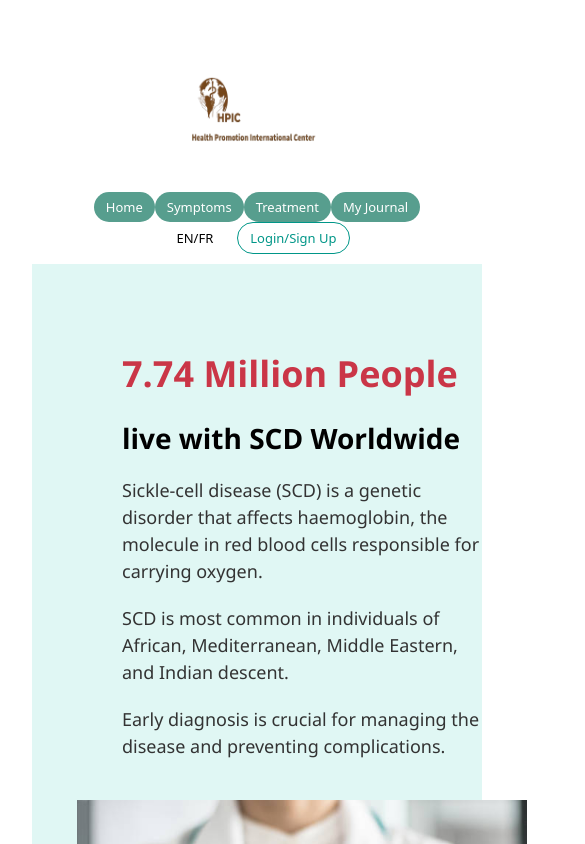
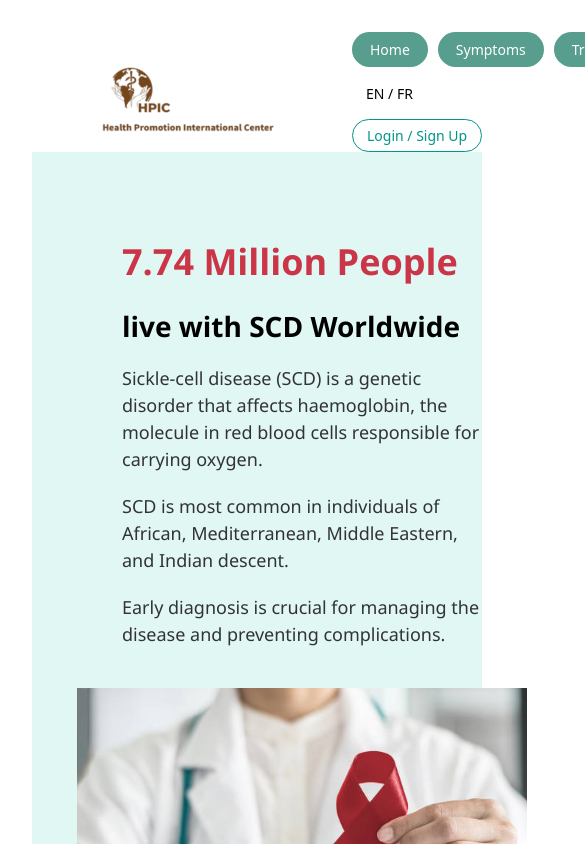
Before and after one commit to James6827/hpic-scd-app-Final-Version, a React app in the folder frontend/: page /treatment in a window 390 px wide. Shown: the top 844 px of the page, 585 px wide, since content can reach past the window. Built offline with nearby package versions, Linux system fonts and the light colour scheme; the HTML template or start-up script is replaced by a standard one.

Commit message:
fixed css

```diff
--- a/frontend/src/components/Navbar.css
+++ b/frontend/src/components/Navbar.css
@@ -1,88 +1,78 @@
-/* Responsive tweaks for mobile */
-@media (max-width: 768px) {
-  .navbar {
-    flex-direction: column;     /* stack sections vertically */
-    align-items: center;        /* center content */
-    padding: 10px;              /* reduce padding */
-    height: auto;               /* allow height to grow */
-    gap: 10px;
-    background-color: #ffffff;  /* keep navbar background */
-  }
+.navbar
+{ background-color: #ffffff; /* soft teal background */
+  display: flex;
+  justify-content: space-between;
+  align-items: center; padding: 0px 12px;
 
-  /* Left section: logo + name */
+
+  flex-wrap: wrap; height: 120px; } /* Left section (logo + name) */
   .navbar-left {
-    justify-content: center;    /* center logo on mobile */
-    width: 100%;
-    gap: 8px;
-  }
+    display: flex;
+    align-items: center;
+    gap: 10px; }
 
   .logo {
-    width: 180px;               /* scale down logo */
-    height: auto;               /* keep aspect ratio */
-  }
+    width: 250px;
+    height: auto; } /* Center section (buttons) */
 
-  /* Center buttons */
   .navbar-center {
-    flex-wrap: wrap;            /* allow buttons to wrap */
-    justify-content: center;    /* center buttons */
-    width: 100%;
-    gap: 8px;
-  }
+    display: flex;
+    gap: 10px; }
 
   .navbar-center button {
-    padding: 6px 12px;          /* smaller padding for mobile */
-    font-size: 13px;            /* keep font smaller */
-    background-color: #579e8e;  /* keep original color */
-    color: #fff;                /* keep original text color */
-    border-radius: 20px;        /* keep rounded corners */
-    border: none;               /* keep original border */
-  }
+    background-color: #579e8e; /* teal green */
+    color: #fff;
+    border: none;
+    border-radius: 20px;
+    padding: 8px 18px; cursor: pointer;
+    font-size: 14px;
+    transition: background-color 0.2s ease; }
 
     .navbar-center button:hover {
-    background-color: #00796b;  /* keep hover color */
-  }
+    background-color: #00796b; /* darker teal on hover */ } /* leftRight section (EN/FR) */
 
-  /* Language buttons and login */
-  @media (max-width: 768px) {
-  .navbar-end {
-    display: flex;           /* make EN/FR + Login row a single flex row */
-    justify-content: center; /* center all buttons */
-    gap: 12px;               /* space between left and right groups */
-    flex-wrap: nowrap;       /* keep everything on one line */
-    width: auto;
-  }
-
-  .navbar-leftright,
-  .navbar-right {
+    .navbar-leftright {
     display: flex;
-    gap: 8px;                /* spacing between individual buttons */
-  }
-
-  .language-btn,
-  .login-btn {
-    padding: 6px 12px;       /* keep mobile-friendly padding */
-    font-size: 13px;
-    border-radius: 20px;
-    transition: all 0.2s ease;
-  }
-
-  /* Keep all colors & hover effects */
-  .language-btn {
+    align-items: center;
+    gap: 10px;
+    font-size: 14px; } .language-btn {
     border: none;
     background: none;
     color: #000000;
+    border-radius: 20px;
+    padding: 6px 14px;
+    cursor: pointer;
+    transition: all 0.2s ease; }
+
+    .login-btn:hover {
+    background-color: #009688;
+    color: white; } /* Right section (login) */
+
+    .navbar-right {
+    display: flex;
+    align-items: center;
+    gap: 10px; font-size: 14px;
   }
 
     .login-btn {
       border: 1px solid #009688;
       background: none;
       color: #009688;
+      border-radius: 20px;
+      padding: 6px 14px;
+      cursor: pointer;
+      transition: all 0.2s ease;
     }
 
     .login-btn:hover {
       background-color: #009688;
-    color: white;
-  }
-}
+      color: white; } /* Responsive tweaks */
+      @media (max-width: 768px)
+      {
 
-}
+      .navbar {
+      flex-direction: column;
+      align-items: flex-start;
+      gap: 10px; }
+
+      .navbar-center { flex-wrap: wrap; } }
--- a/frontend/src/components/Navbar.jsx
+++ b/frontend/src/components/Navbar.jsx
@@ -19,15 +19,15 @@ export default function Navbar() {
       </div>
 
       {/* right ish side of navigation bar for language options*/}
- <div className="navbar-end">
-  <div className="navbar-leftright">
-    <button className="language-btn">EN/FR</button>
-  </div>
-  <div className="navbar-right">
-    <button className="login-btn">Login/Sign Up</button>
-  </div>
-</div>
+ <div className="navbar-leftright">
+        <button className="language-btn">EN / FR</button>
+      </div>
 
+      {/* right side of navigation bar for sign in / sign up options*/}
+      <div className="navbar-right">
+        <button className="login-btn">Login / Sign Up</button>
+
+      </div>
     </nav>
   );
 }
```
Lines whose indentation alone changed are shown as unchanged.
